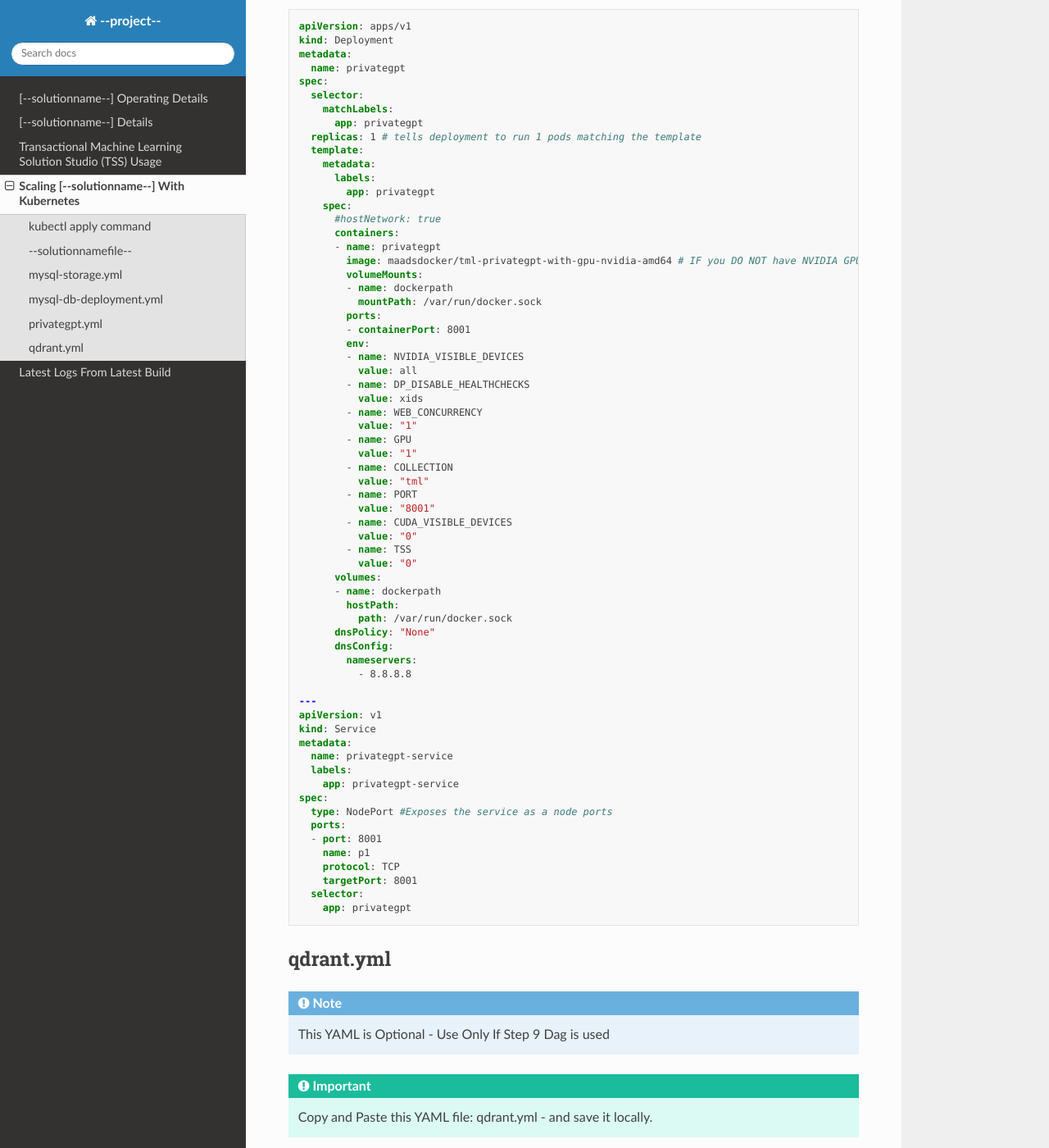
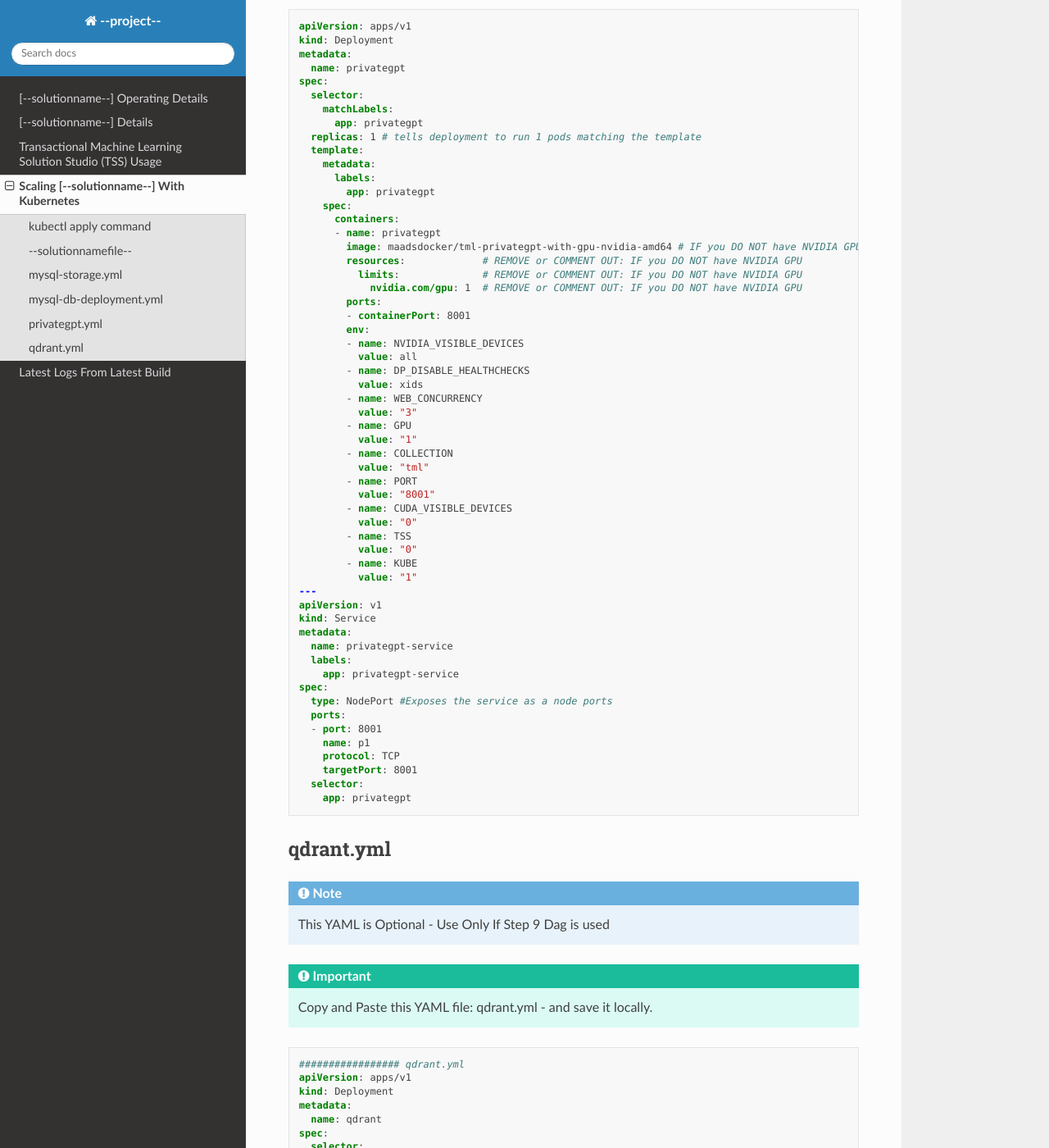
Before and after one commit to vanesalcb06/tssproject2-2b5c, a Sphinx documentation site: the page built from docs/source/kube.rst, in a window 1280 px wide and 1400 px high, scrolled down 3814 px. Shown: the whole window at 82% size. Built offline with Sphinx 7.4.7 and the Read the Docs theme 3.1.0, drawn with Linux system fonts in a browser that asks for light colours.

Commit message:
Update kube.rst

```diff
--- a/docs/source/kube.rst
+++ b/docs/source/kube.rst
@@ -203,13 +203,12 @@ privategpt.yml
             labels:
               app: privategpt
           spec:
-            #hostNetwork: true
             containers:
             - name: privategpt
               image: maadsdocker/tml-privategpt-with-gpu-nvidia-amd64 # IF you DO NOT have NVIDIA GPU use: maadsdocker/tml-privategpt-no-gpu-amd64
-              volumeMounts:
-              - name: dockerpath
-                mountPath: /var/run/docker.sock
+              resources:             # REMOVE or COMMENT OUT: IF you DO NOT have NVIDIA GPU
+                limits:              # REMOVE or COMMENT OUT: IF you DO NOT have NVIDIA GPU
+                  nvidia.com/gpu: 1  # REMOVE or COMMENT OUT: IF you DO NOT have NVIDIA GPU
               ports:
               - containerPort: 8001
               env:
@@ -218,7 +217,7 @@ privategpt.yml
               - name: DP_DISABLE_HEALTHCHECKS
                 value: xids
               - name: WEB_CONCURRENCY
-                value: "1"
+                value: "3"
               - name: GPU
                 value: "1"
               - name: COLLECTION
@@ -229,15 +228,8 @@ privategpt.yml
                 value: "0"
               - name: TSS
                 value: "0"
-            volumes:
-            - name: dockerpath
-              hostPath:
-                path: /var/run/docker.sock
-            dnsPolicy: "None"
-            dnsConfig:
-              nameservers:
-                - 8.8.8.8
-
+              - name: KUBE
+                value: "1"
       ---
       apiVersion: v1
       kind: Service
```
